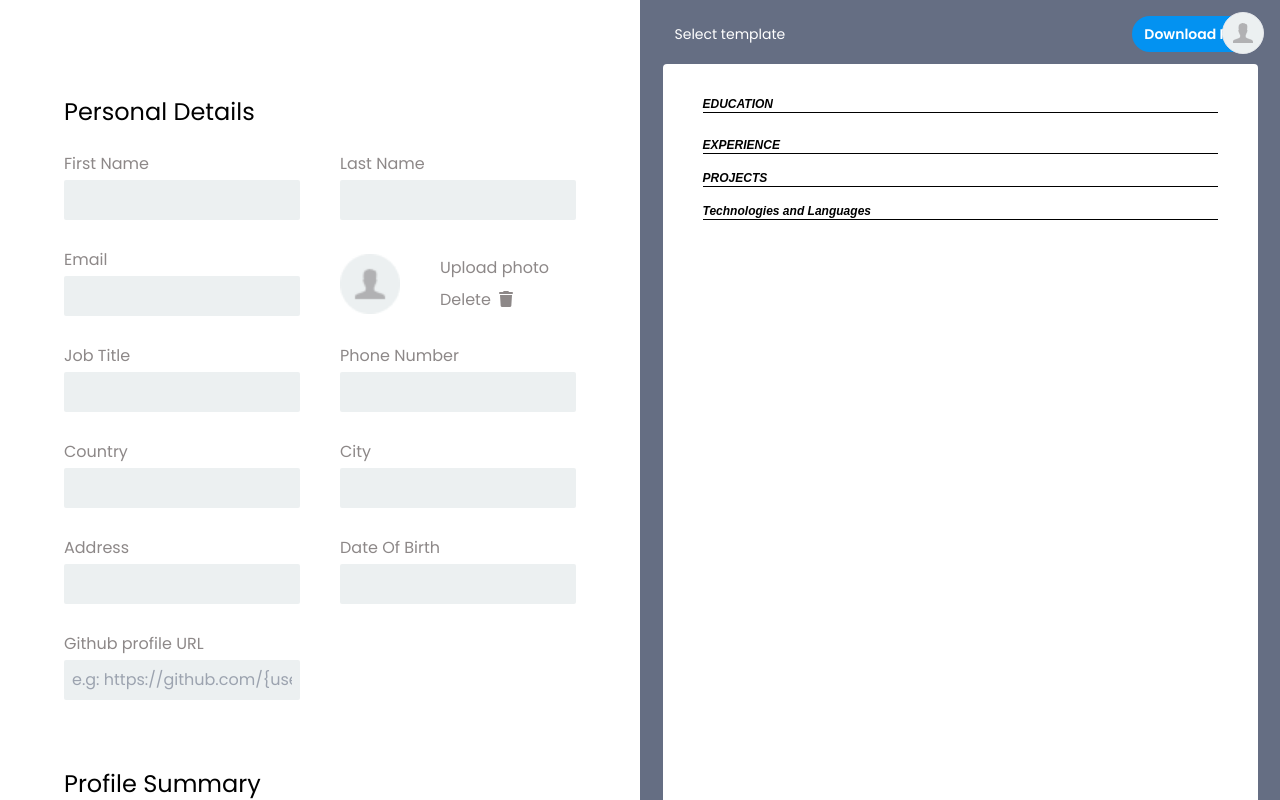
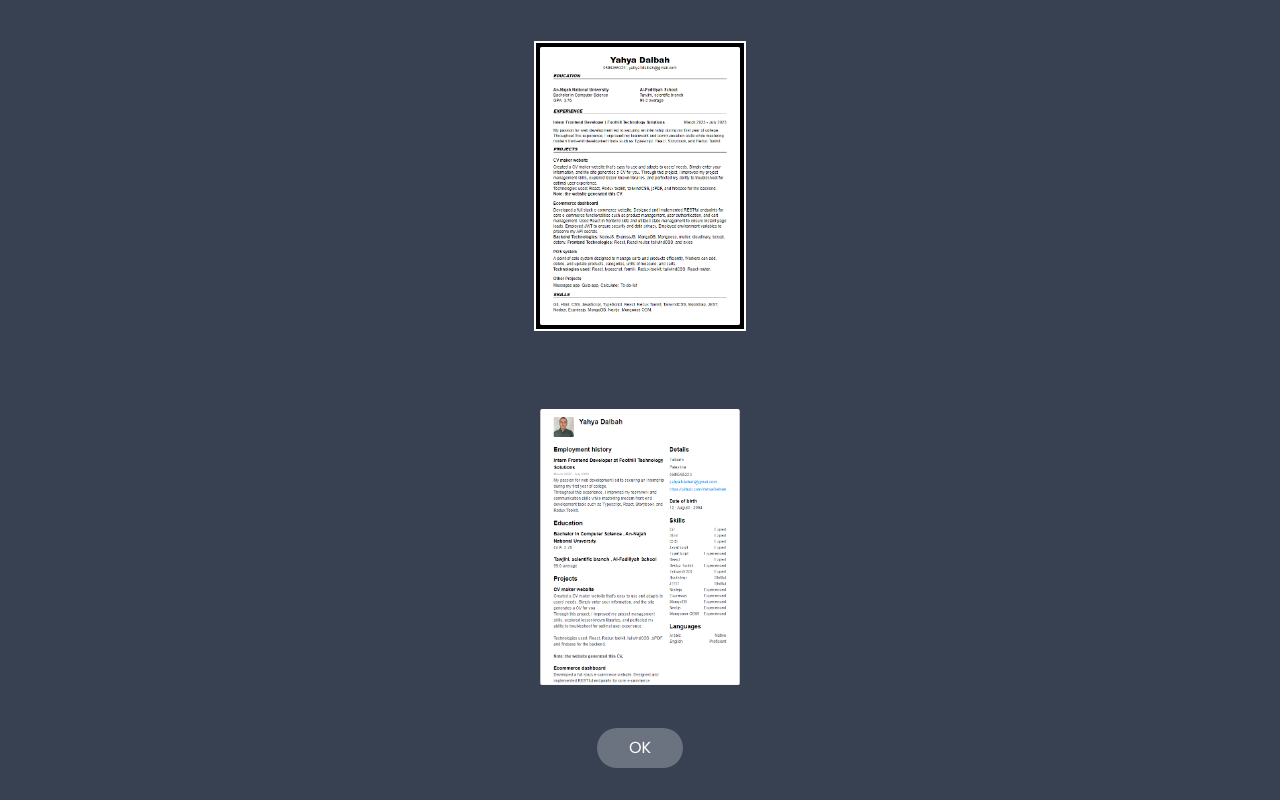
Before and after one commit to YahyaDalbah/free-cv-maker, a React (Create React App) app: page / in a window 1280 px wide. Both pictures are taken after a click on the button "Select template". Shown: the top 800 px of the page. Built offline with nearby package versions, Linux system fonts and the light colour scheme.

Commit message:
added selecting template feature

```diff
--- a/src/App.js
+++ b/src/App.js
@@ -18,6 +18,7 @@ import { useDispatch } from "react-redux";
 import { addStateSectionObj, setStateElement } from "./functions";
 import Cookies from "universal-cookie";
 import CV2 from "./CV2/CV2";
+import SelectTemplatePage from "./Pages/SelectingTemplatePage";
 const cookies = new Cookies();
 const CVs = [<CV2 />, <CV />];
 export default function App() {
@@ -27,7 +28,7 @@ export default function App() {
   const [loading, setLoading] = useState(true);
   const [windowWidth, setWindowWidth] = useState(window.innerWidth);
   const [cvIndex, setCVIndex] = useState(0);
-
+  const [selectingTemplate, setSelectingTemplate] = useState(false);
   const dispatch = useDispatch();
 
   const handleResize = () => {
@@ -68,7 +69,24 @@ export default function App() {
       setLoading(false);
     }
   }, []);
-  if (!loading)
+
+  function selectTemplate(i){
+    setCVIndex(i)
+    setSelectingTemplate(false)
+  }
+  if (!loading) {
+    if (showAuthPage) {
+      return (
+        <AuthPage
+          isUserLoggingIn={isUserLoggingIn}
+          setIsUserLoggingIn={setIsUserLoggingIn}
+          setShowAuthPage={setShowAuthPage}
+        />
+      );
+    }
+    if(selectingTemplate){
+      return <SelectTemplatePage selectTemplate={selectTemplate} cvIndex={cvIndex} />
+    }
     return (
       <div style={{ overflow: showAuthPage ? "hidden" : "" }}>
         <div className="grid grid-cols-1 xl:grid-cols-2">
@@ -95,7 +113,13 @@ export default function App() {
           >
             <div className="w-pdf mt-4 xl:fixed">
               <div className="flex sm:justify-between text-white mb-3">
-                <button className="hover:bg-gray-600 cv-page-button">
+                <button
+                  onClick={() => {
+                    console.log("te");
+                    setSelectingTemplate(true);
+                  }}
+                  className="hover:bg-gray-600 cv-page-button"
+                >
                   Select template
                 </button>
                 <button
@@ -111,7 +135,7 @@ export default function App() {
                         doc.save();
                       },
                       autoPaging: "text",
-                      margin: [20, 0, 0, 0],
+                      margin: [0, 0, 0, 0],
                     });
                   }}
                   className=" bg-blue hover:bg-hover-blue cv-page-button font-semibold"
@@ -119,9 +143,7 @@ export default function App() {
                   Download PDF
                 </button>
               </div>
-              <div className="bg-gray-bg ">
-                {CVs[cvIndex]}
-              </div>
+              <div className="bg-gray-bg ">{CVs[cvIndex]}</div>
             </div>
           </div>
         </div>
@@ -137,16 +159,11 @@ export default function App() {
           setIsUserLoggingIn={setIsUserLoggingIn}
           setShowAuthPage={setShowAuthPage}
         />
-        {showAuthPage && (
-          <AuthPage
-            isUserLoggingIn={isUserLoggingIn}
-            setIsUserLoggingIn={setIsUserLoggingIn}
-            setShowAuthPage={setShowAuthPage}
-          />
-        )}
+
+
       </div>
     );
-  else
+  } else
     return (
       <div className="w-screen h-screen flex justify-center items-center text-6xl font-semibold">
         Loading...
--- a/src/CV2/CV2.jsx
+++ b/src/CV2/CV2.jsx
@@ -60,8 +60,8 @@ export default function CV2() {
         <div>{displayedProjects}</div>
       </div>
       <div>
-        <Title title={"Technologies and Languages"} />
-        <div>{displayedSkills}</div>
+        <Title title={"SKILLS"} />
+        <div className="-mt-1">{displayedSkills}</div>
       </div>
     </div>
   );
--- a/src/CV2/Education.jsx
+++ b/src/CV2/Education.jsx
@@ -3,7 +3,7 @@ import ReactMarkdown from "react-markdown";
 
 export default function Education({ workDone, place, desc,startDate, endDate }) {
   return (
-    <div className="my-2">
+    <div className="mb-2">
       <p className="font-bold">{place}</p>
       <p>{workDone}</p>
       <p>{startDate} {startDate && endDate ? "-" : ""} {endDate}</p>
--- a/src/CV2/HeaderCV2.jsx
+++ b/src/CV2/HeaderCV2.jsx
@@ -1,14 +1,20 @@
-import { selectPersonalDetails } from '../Features/personalDetails';
-import { useSelector } from 'react-redux';
+import { selectPersonalDetails } from "../Features/personalDetails";
+import { useSelector } from "react-redux";
 
 export default function HeaderCV2() {
-    const { firstName, lastName, phone, email } = useSelector(
-        selectPersonalDetails
-      );
+  const { firstName, lastName, phone, email, githubURL } = useSelector(
+    selectPersonalDetails
+  );
   return (
-    <div className=' flex flex-col items-center'>
-        <h1 className=' text-2xl font-black'>{firstName} {lastName}</h1>
-        <p className=''>{phone} {phone && email && "|"} {email}</p>
+    <div className=" flex flex-col items-center">
+      <h1 className=" text-2xl font-black">
+        {firstName} {lastName}
+      </h1>
+      <p className="">
+        {phone} {phone && email && "|"}{" "}
+        <span className="text-blue">{email}</span>
+      </p>
+      <a className="text-blue" target="_blank" href={githubURL}>{githubURL}</a>
     </div>
-  )
+  );
 }
--- a/src/CV2/Title.jsx
+++ b/src/CV2/Title.jsx
@@ -2,9 +2,9 @@ import React from "react";
 
 export default function Title({ title }) {
   return (
-    <div className="mt-2 mb-4">
-      <h1 className=" font-bold italic">{title}</h1>
-      <hr className=" border-black" />
+    <div className="mt-2 mb-3">
+      <h1 className="font-black italic mb-1">{title}</h1>
+      <hr className="border-black" />
     </div>
   );
 }
--- /dev/null
+++ b/src/Pages/SelectingTemplatePage.jsx
@@ -0,0 +1,32 @@
+import React, { useState } from "react";
+import cv1 from "../assets/cv1.PNG";
+import cv2 from "../assets/cv2.PNG";
+export default function SelectTemplatePage({ selectTemplate,cvIndex }) {
+  const [selectedTemplate, setSelectedTemplate] = useState(cvIndex);
+  const images = [cv2, cv1].map((cv, i) => (
+    <div
+      onClick={() => setSelectedTemplate(i)}
+      className={`${
+        selectedTemplate == i
+          ? "border-4 outline outline-2 outline-white border-black"
+          : ""
+      }`}
+    >
+      <img className={`rounded-sm `} width={200} src={cv} />
+    </div>
+  ));
+
+  return (
+    <div className="w-screen h-screen flex flex-col items-center  bg-gray-700">
+      <div className="flex flex-grow flex-col gap-20 justify-center items-center">
+        {images}
+      </div>
+      <button
+        onClick={() => selectTemplate(selectedTemplate)}
+        className="mb-8 rounded-full py-2 px-8 text-white w-fit bg-gray-500 hover:bg-gray-400"
+      >
+        OK
+      </button>
+    </div>
+  );
+}
```
Also changed, not shown: src/assets/cv1.PNG (added), src/assets/cv2.PNG (added).
